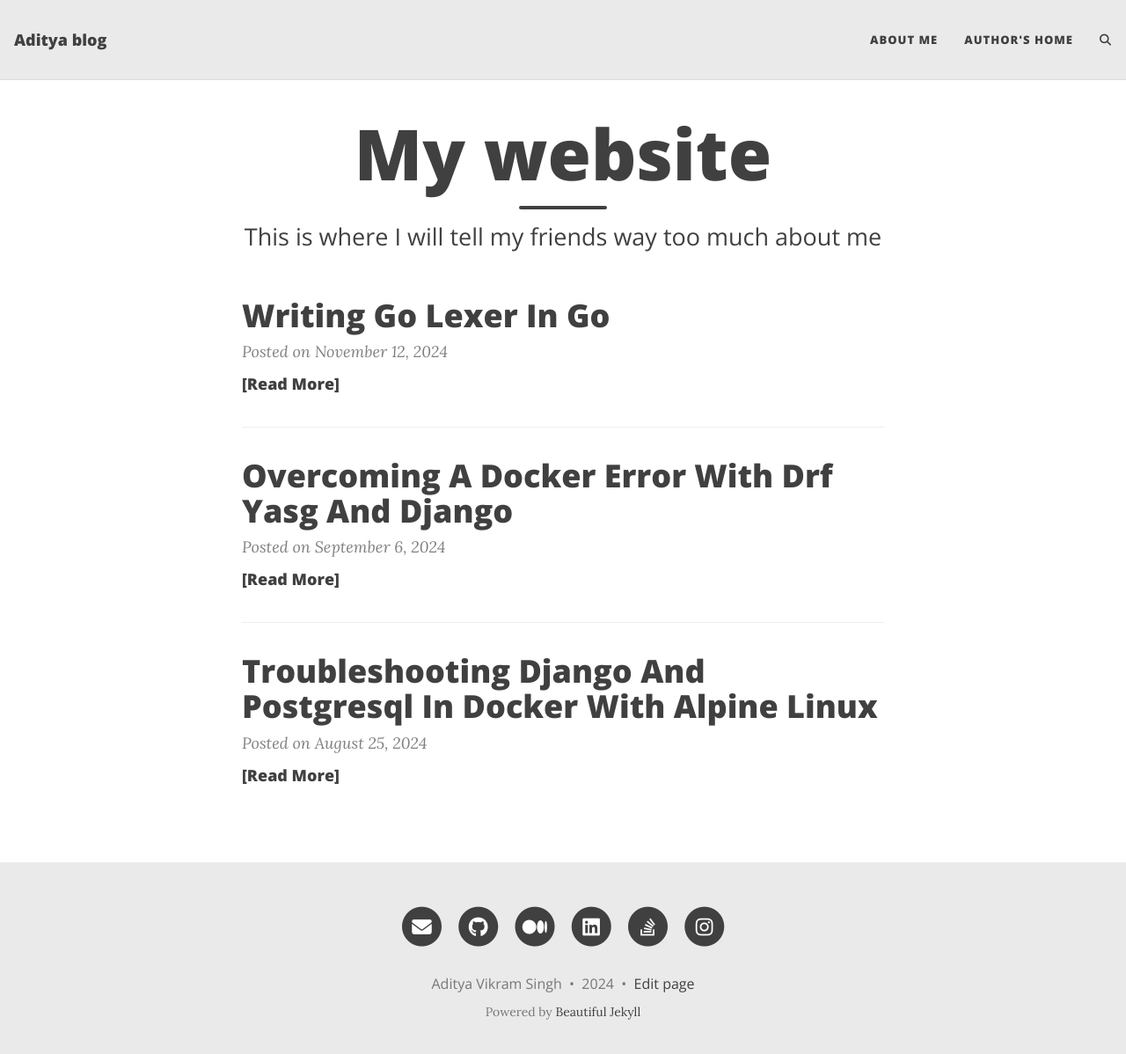
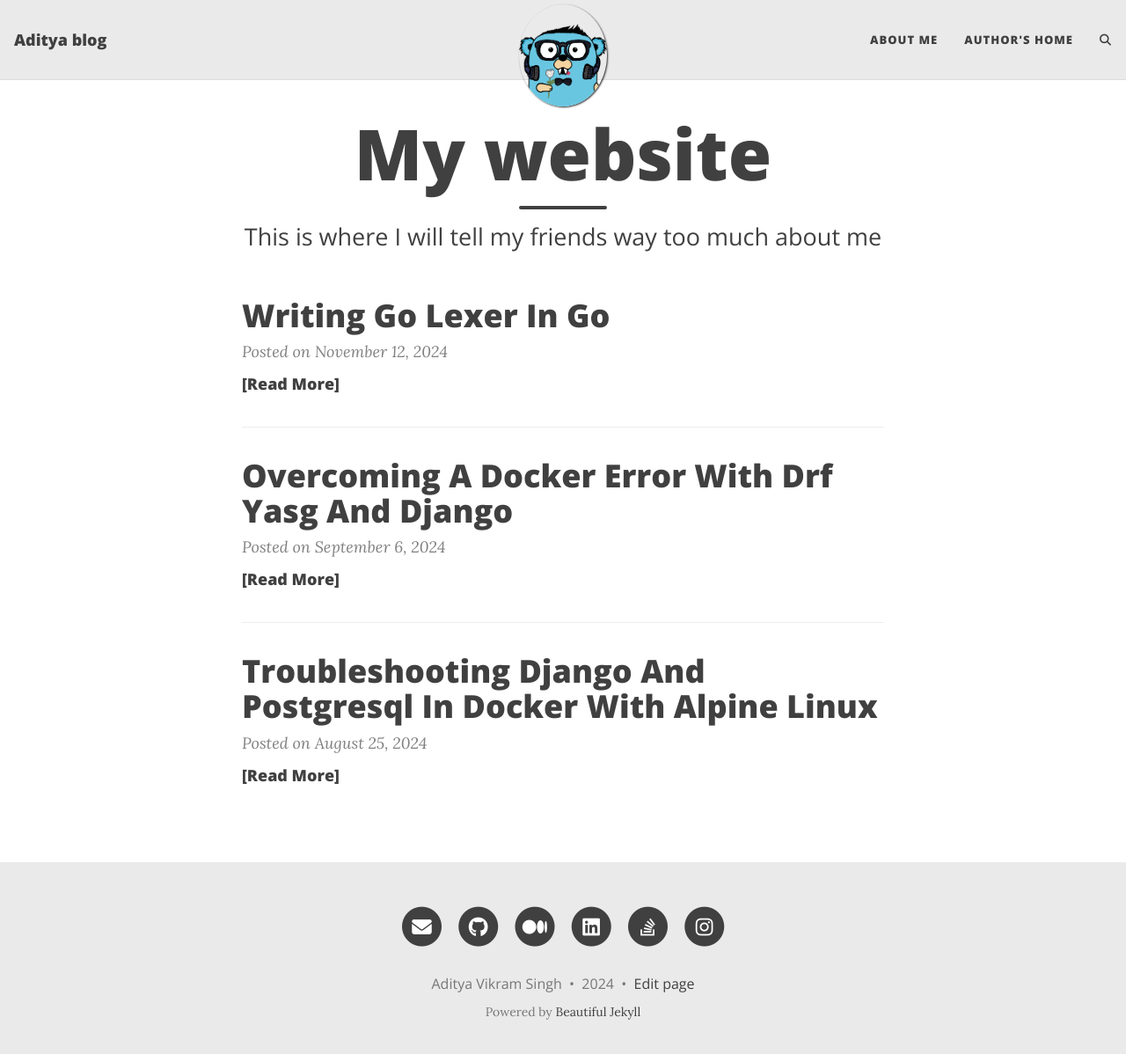
Before and after one commit to Vikuuu/Vikuuu.github.io, a Jekyll site: the page built from index.html, in a window 1280 px wide and 1211 px high. Shown: the top 1198 px of the window at 88% size. Built offline with Jekyll 4.4.1, drawn with Linux system fonts in a browser that asks for light colours; the list of posts is cut into pages by our own code; comment, search, counter and statistics services are not loaded.

Commit message:
build: Add avatar image

```diff
--- a/_config.yml
+++ b/_config.yml
@@ -32,7 +32,7 @@ navbar-links:
 
 # Image to show in the navigation bar - works best with a square image
 # Remove this parameter if you don't want an image in the navbar
-# avatar: "/assets/img/avatar-icon.png"
+avatar: "/assets/img/gopher.png"
 
 # By default, the image is cut into a circle. You can disable this behaviour by setting 'round-avatar: false'
 round-avatar: true
```
Also changed, not shown: assets/img/avatar-icon.png (deleted), assets/img/gopher.png (added), 1 other file.
